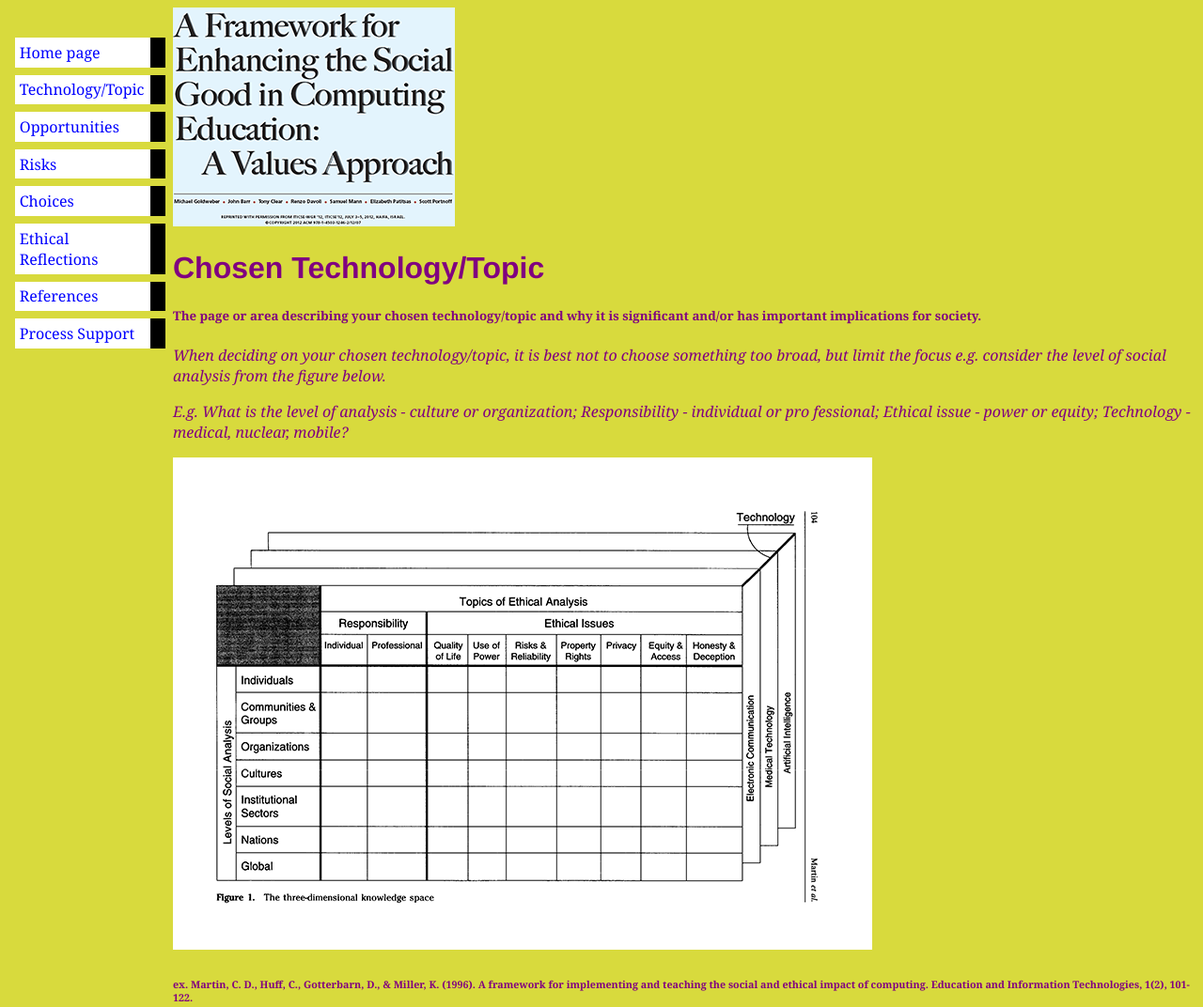
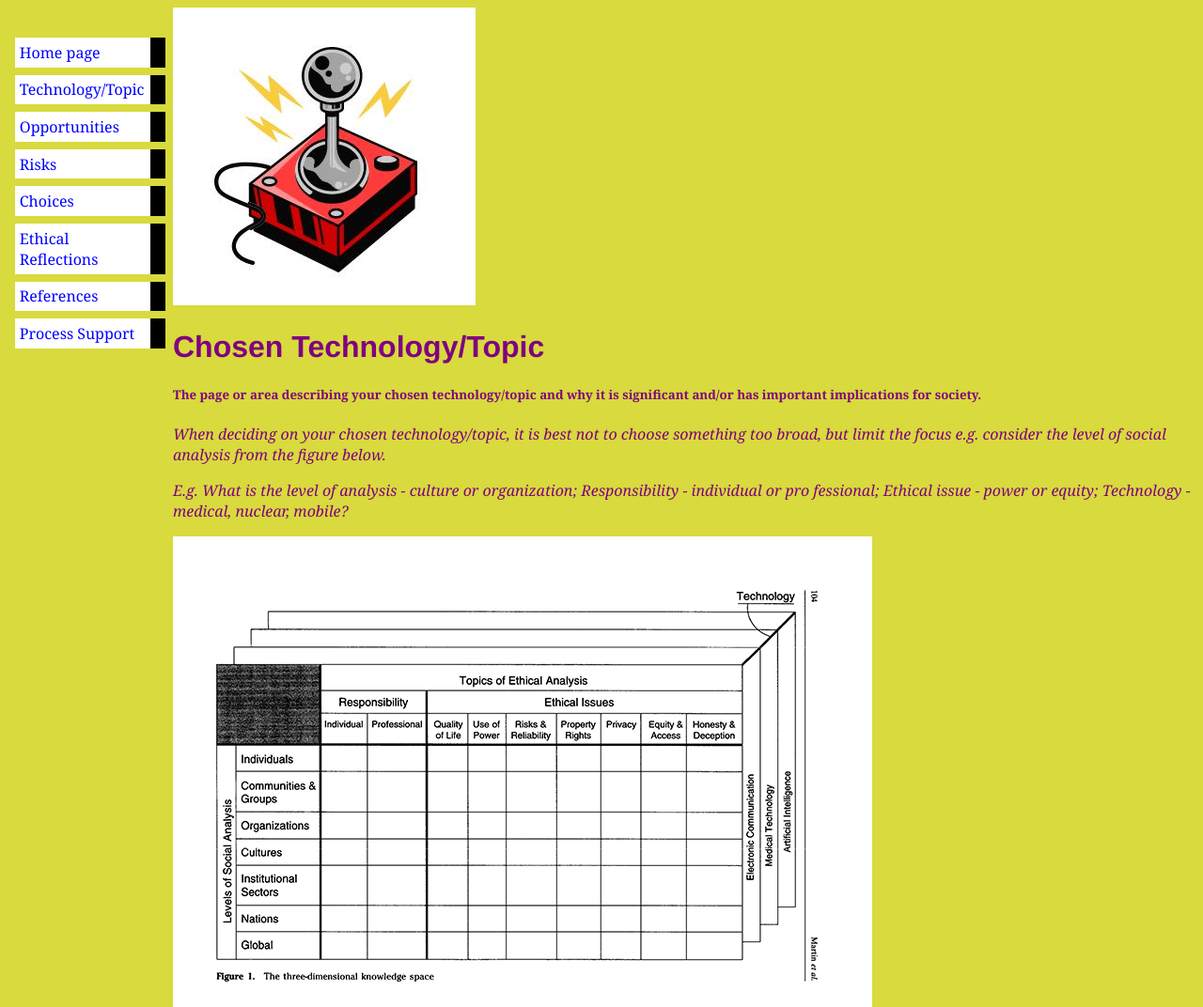
Before and after one commit to 0415group/0415group.github.io, a plain HTML site: page misc/topic.html in a window 1280 px wide. Shown: the top 1072 px of the page at 94% size. Drawn offline with Linux system fonts and the light colour scheme.

Commit message:
Update topic.html

```diff
--- a/misc/topic.html
+++ b/misc/topic.html
@@ -6,7 +6,7 @@
   </head>
 
 <body>
-<img src="../images/csg4ed-small.png" alt="Enhancing Social Good in Computing"
+<img src="../images/joystick.JPG" alt="Enhancing Social Good in Computing"
 <!-- Site navigation menu -->
 
 <ul class="navbar">
```
